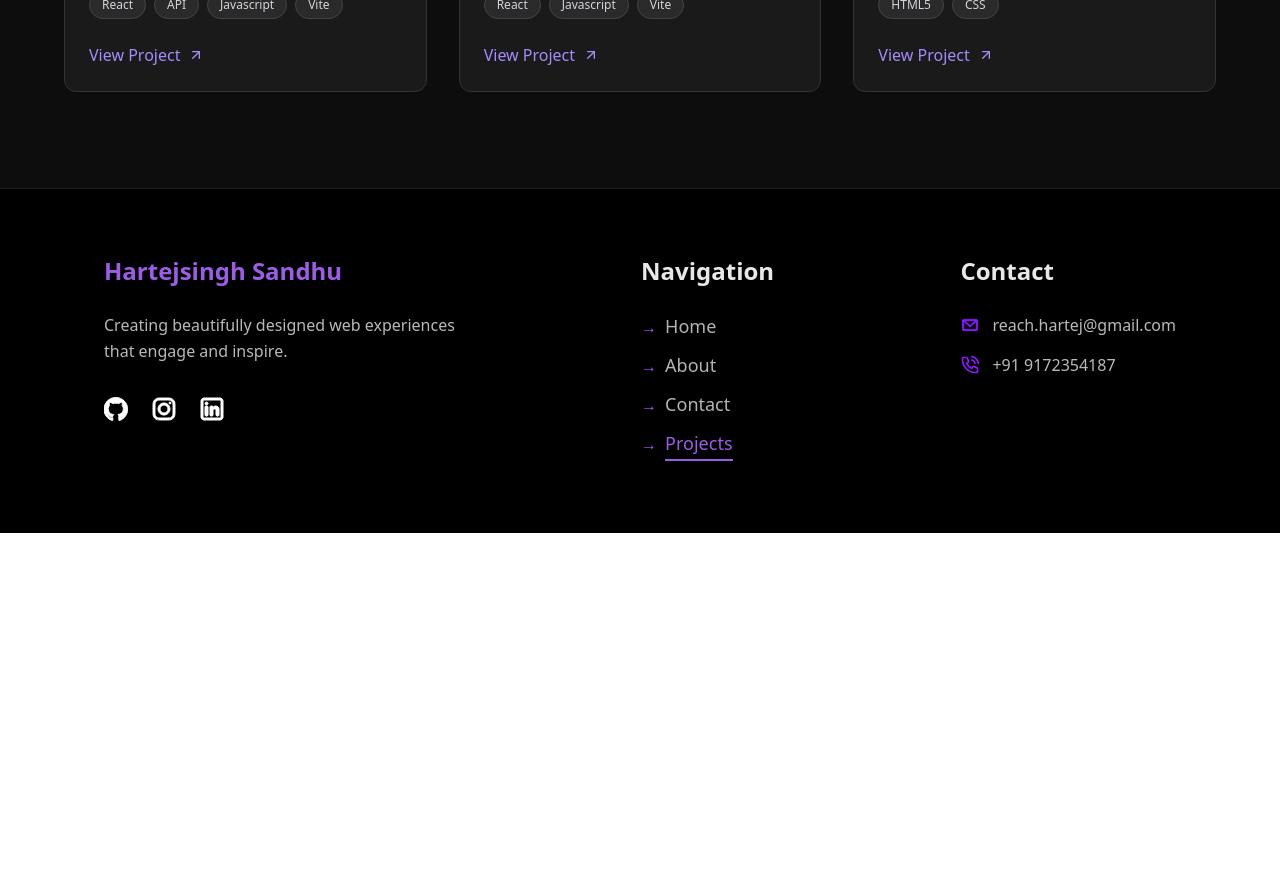
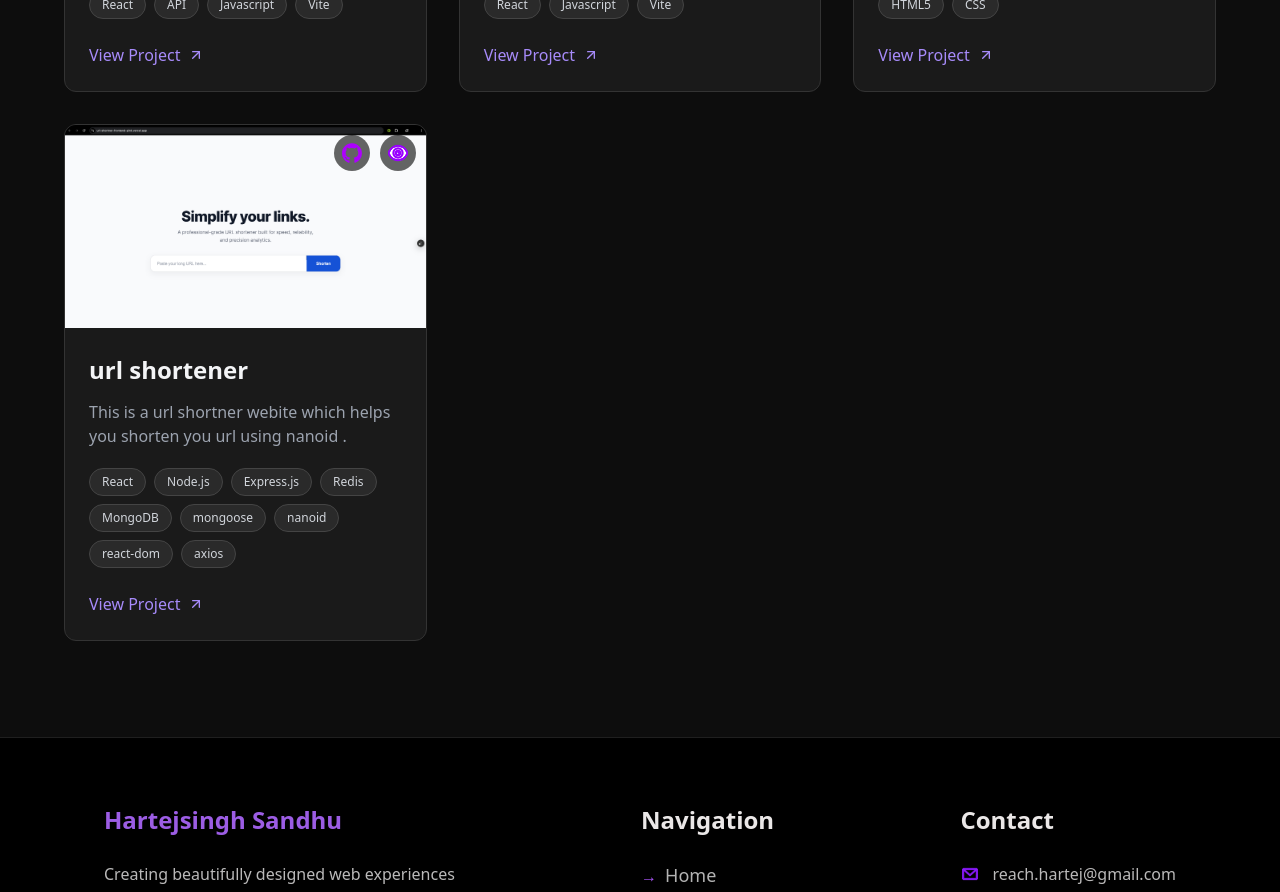
Before and after one commit to hartej46/Portfolio_v1, a React (Vite) app: page /project in a window 1280 px wide. Shown: the part 1540-2432 px from the top of the page. Before the commit the page ends 2073 px from the top, so only its background shows below. Built offline with nearby package versions, Linux system fonts and the light colour scheme.

Commit message:
Adds URL shortener project to portfolio
Introduces a new project entry for a URL shortener, including its screenshot, tech stack, and links to the repository and live demo.

```diff
--- a/src/components/Projects/Project.jsx
+++ b/src/components/Projects/Project.jsx
@@ -6,6 +6,7 @@ import Todolist from '../../ProjectScreenshot/TodoList_v2.png'
 import Quote from '../../ProjectScreenshot/Quote.png'
 import password from '../../ProjectScreenshot/passwordGenerator.png'
 import currency from '../../ProjectScreenshot/currency.png'
+import url_shorner from '../../ProjectScreenshot/url-shortner.png'
 import TechStack from "../ProjectCard/TechStack"
 
 export default function Project() {
@@ -62,6 +63,14 @@ export default function Project() {
             demolink: 'https://cultstory.vercel.app/',
             githublink: 'https://github.com/hartej46/CultStory',
             title: "CultStory"
+        },
+        {
+            image: url_shorner,
+            description: "This is a url shortner webite which helps you shorten you url using nanoid .",
+            teckstack: ['React','Node.js','Express.js','Redis','MongoDB', "mongoose",'nanoid','react-dom','axios'],
+            githublink: 'https://github.com/hartej46/urlShortner',
+            demolink: 'urlshortnerhartej.vercel.app',
+            title: 'url shortener'
         }
     ]
 
```
Also changed, not shown: src/ProjectScreenshot/url-shortner.png (added).
